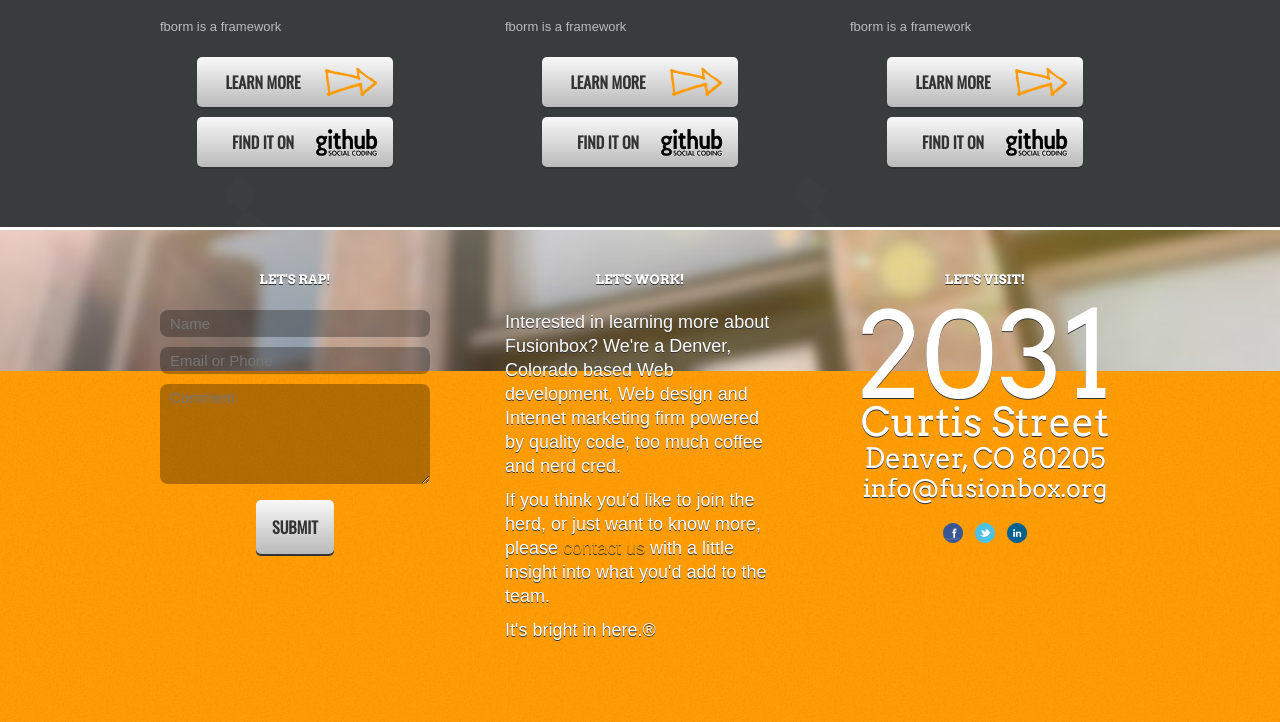
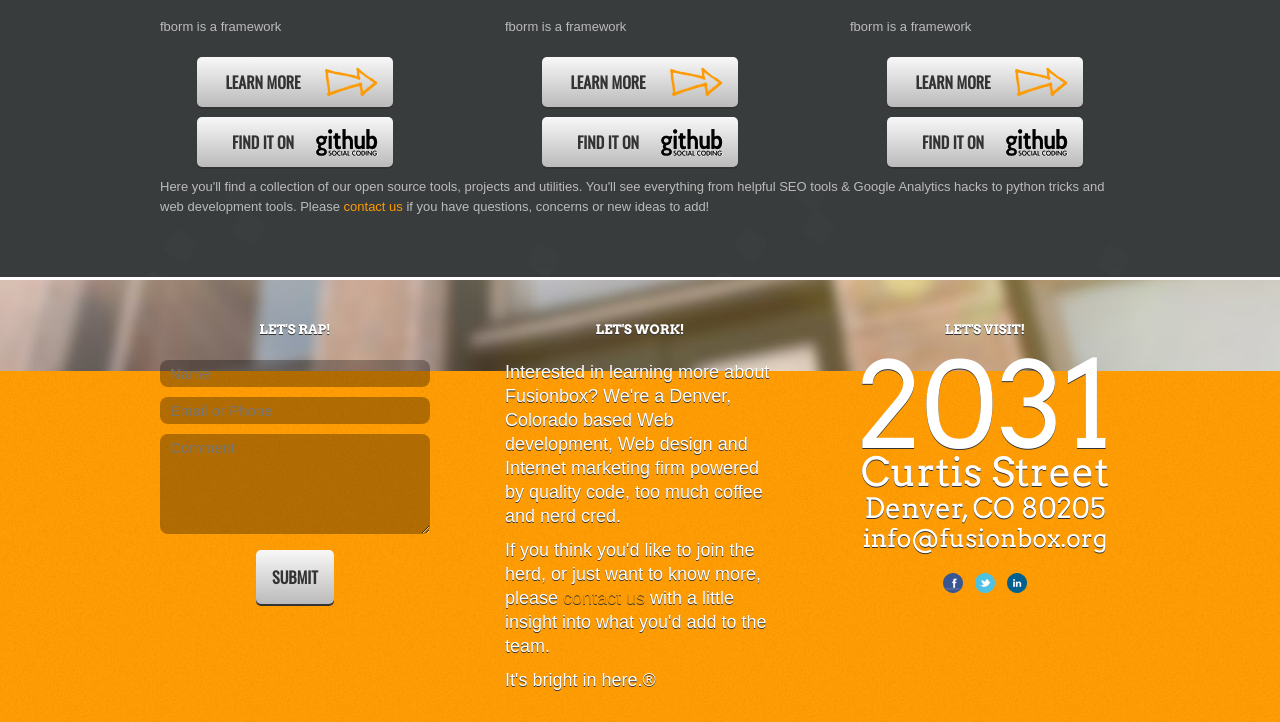
Before and after one commit to fusionbox/fusionbox.github.com, a Jekyll site: the page built from projects/index.html, in a window 1280 px wide, cut to the strip 529-1251 px from the top of the page. Built offline with Jekyll 4.4.1, drawn with Linux system fonts in a browser that asks for light colours; some web fonts are replaced; before the commit the page ends 1201 px from its top, so only the background shows below that.

Commit message:
add paragraph

```diff
--- a/projects/index.html
+++ b/projects/index.html
@@ -41,6 +41,7 @@ keywords: django projects, open source projects, python projects, seo tools, den
           <p class="action nm"><a class="button image fixed100" href="{{ post.url }}">Learn More<img src="/image/button_arrow.png" alt="&raquo;" /></a><a class="button image fixed100" href="{{ post.github }}">Find it on<img src="/image/github.gif" alt="github" /></a></p>
         </section>
       {% endfor %}
+<p>Here you'll find a collection of our open source tools, projects and utilities. You'll see everything from helpful SEO tools &amp; Google Analytics hacks to python tricks and web development tools. Please <a href="http://www.fusionbox.com/">contact us</a> if you have questions, concerns or new ideas to add!</p>
       </section>
     </div>
   </section>
```
